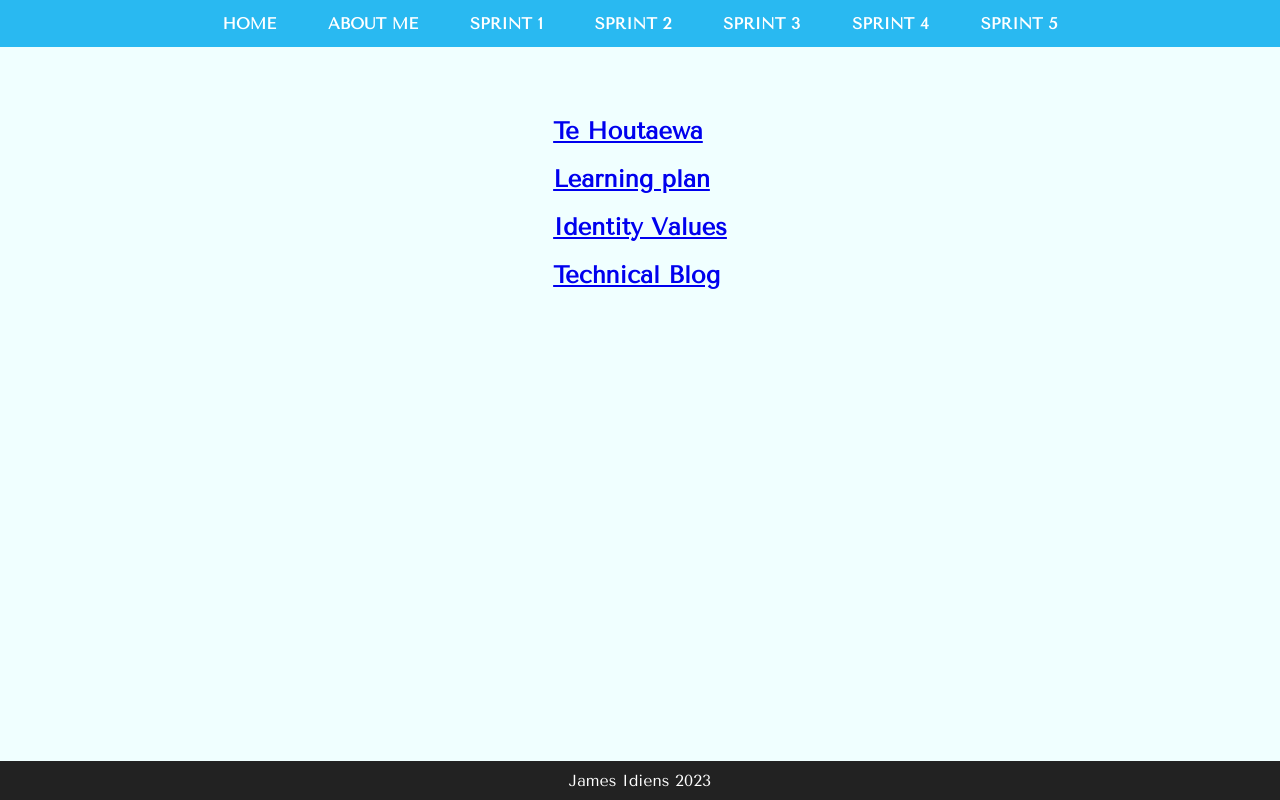
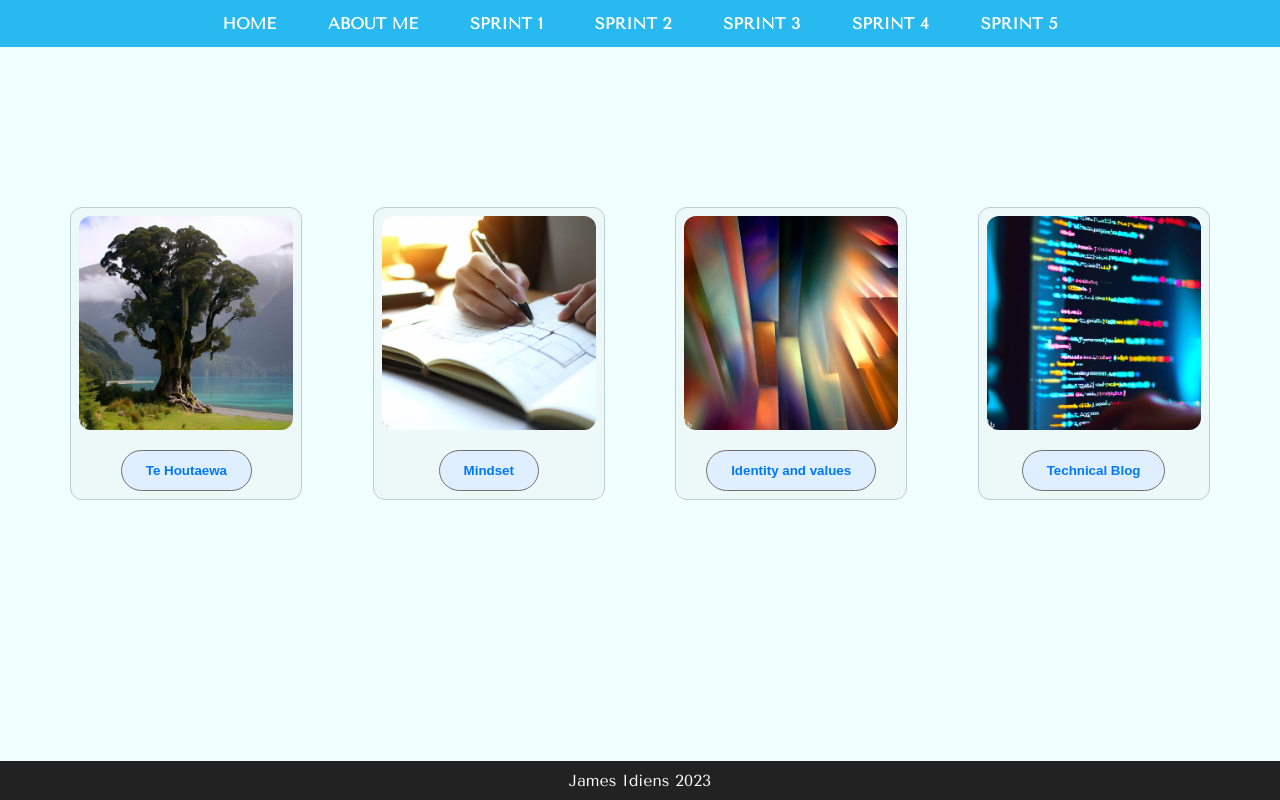
Before and after one commit to James-Idiens/James-Idiens.github.io, a plain HTML site: page blog/sprint-2.html in a window 1280 px wide. Drawn offline with nearby package versions, Linux system fonts and the light colour scheme.

Commit message:
card links for sprint pages

```diff
--- a/blog/sprint-2.html
+++ b/blog/sprint-2.html
@@ -36,16 +36,34 @@
       </li>
     </ul>
   </nav>
-<main class="page-content">
-  <div class="blog post">
-    <h2><a href="te-houtaewa-template.html">Te Houtaewa</a></h2>
-    <h2><a href="learning-plan.html">Learning plan</a></h2>
-    <h2><a href="identity-values.html">Identity Values</a></h2>
-    <h2><a href="html-css.html">Technical Blog</a></h2>
-
+<main>
+  <div class="card-container">
+    <div class="card">
+      <img class="card-image" src="../images/te-hou.jpg" alt="Te Houtaewa">
+        <div class="card-content">
+          <button class="card-button" onclick= "window.location.href='te-houtaewa-template.html'">Te Houtaewa</button>
+        </div>
+      </div>
+    <div class="card">
+      <img class="card-image" src="../images/learningplan.jpg" alt="Learning plan">
+        <div class="card-content">
+          <button class="card-button" onclick= "window.location.href='learning-plan.html'">Mindset</button>
+        </div>
+      </div>
+    <div class="card">
+      <img class="card-image" src="../images/identity.jpg" alt="Identity Values">
+        <div class="card-content">
+          <button class="card-button" onclick= "window.location.href='identity-values.html'">Identity and values</button>
+        </div>
+      </div>
+    <div class="card">
+      <img class="card-image" src="../images/techblog.jpg" alt="Technical Blog">
+        <div class="card-content">
+          <button class="card-button" onclick= "window.location.href='html-css.html'">Technical Blog</button>
+        </div>
+      </div>
   </div>
   </main>
-
   <footer>
     <div class="footer-container">
       <p>James Idiens 2023</p>
```
Also changed, not shown: blog/sprint-3.html (+15 -6 lines), images/identity.jpg (added), images/learningplan.jpg (added), images/te-hou.jpg (added), images/techblog.jpg (added), 4 other files.
